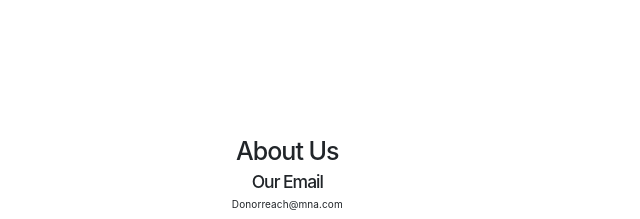
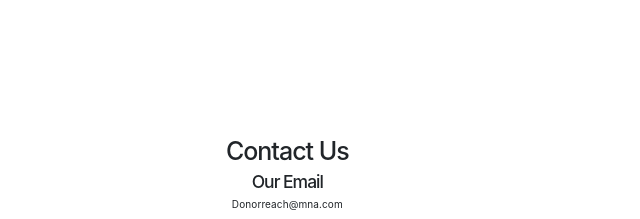
Before and after one commit to digertt/DonorReach, a website built with webpack: page src/contact-page.html in a window 1280 px wide. Shown: the top 219 px of the page, 319-959 px from the left. Built offline with nearby package versions, Linux system fonts and the light colour scheme; what riot would draw is missing.

Commit message:
Updated Contact

```diff
--- a/src/contact-page.html
+++ b/src/contact-page.html
@@ -1,7 +1,7 @@
 <!DOCTYPE html>
 <html>
 <head>
-    <title>About Us - Organization Name</title>
+    <title>Contact Us - Organization Name</title>
     <link rel="stylesheet" href="style.css">
     <link rel="stylesheet" href="https://fonts.googleapis.com/css?family=Roboto:300,300italic,700,700italic">
     <link rel="stylesheet" href="https://cdnjs.cloudflare.com/ajax/libs/normalize/8.0.1/normalize.css">
@@ -23,7 +23,7 @@
 </head>
 <body>
     <div class="faq-container">
-        <h1>About Us</h1>
+        <h1>Contact Us</h1>
 
         <div class="faq-item">
             <h3>Our Email</h3>
```
